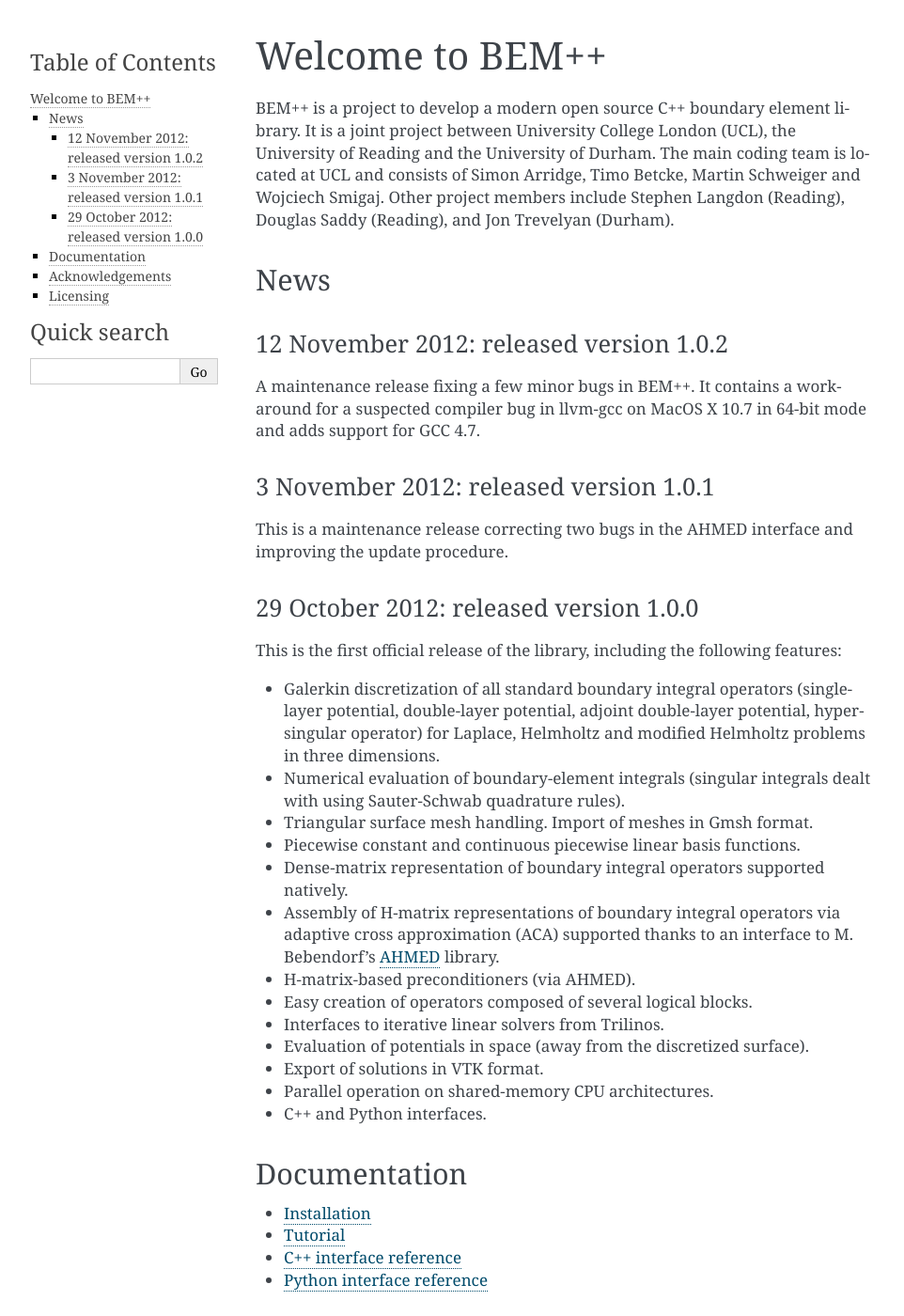
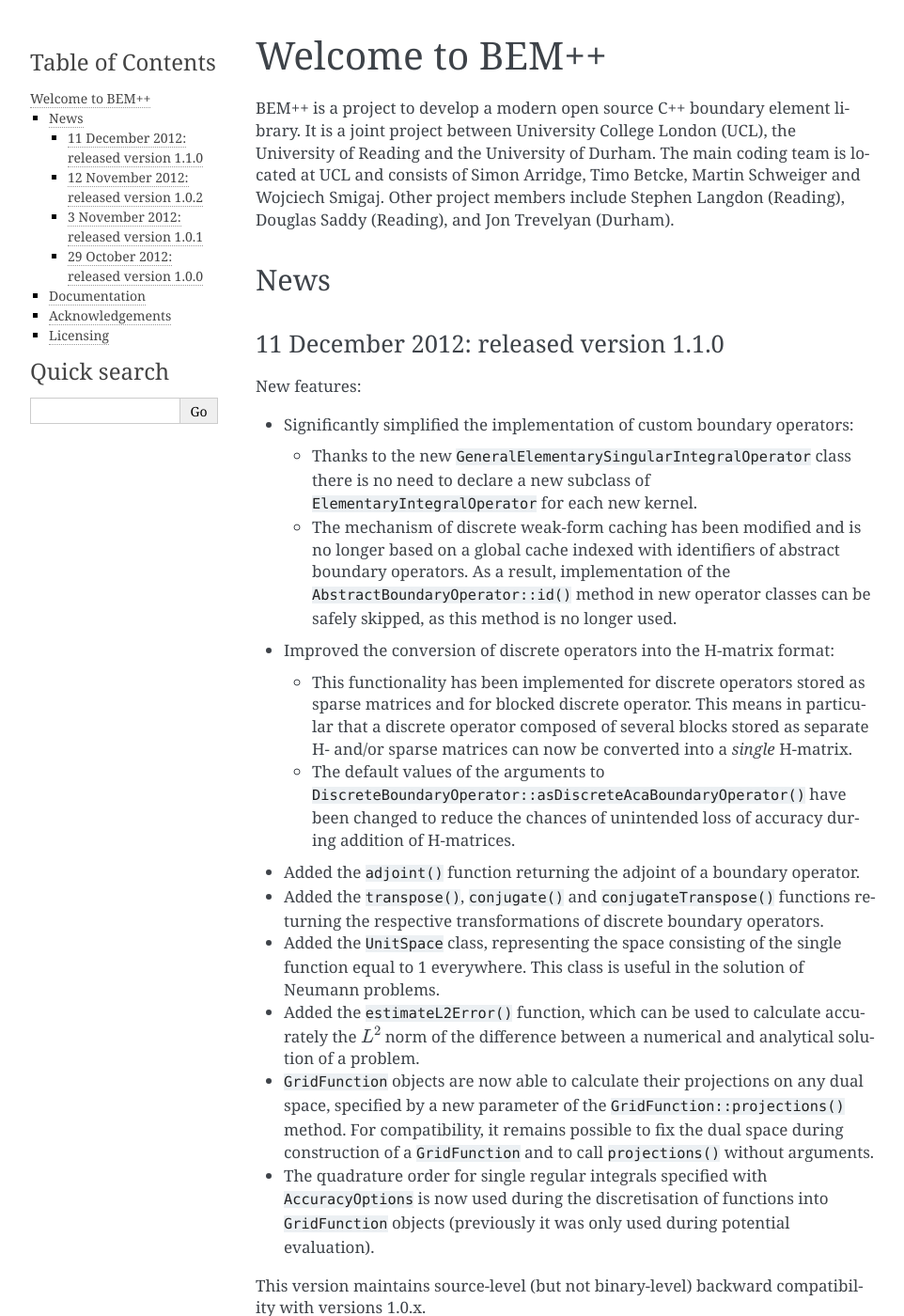
Before and after one commit to evantwout/web, a Sphinx documentation site: the page built from source/index.rst, in a window 1280 px wide and 1400 px high. Shown: the whole window at 94% size, without its empty margins (148-1110 px from the left). Built offline with Sphinx 7.4.7, drawn with Linux system fonts in a browser that asks for light colours; formulas are drawn with MathJax 3; some of the changed text lies outside the part shown.

Commit message:
Added information about release 1.1.

```diff
--- a/source/index.rst
+++ b/source/index.rst
@@ -14,6 +14,61 @@
 
 News
 ----
+
+11 December 2012: released version 1.1.0
+........................................
+
+New features:
+
+- Significantly simplified the implementation of custom boundary operators:
+
+  * Thanks to the new ``GeneralElementarySingularIntegralOperator`` class there is
+    no need to declare a new subclass of ``ElementaryIntegralOperator`` for each new
+    kernel.
+
+  * The mechanism of discrete weak-form caching has been modified and is no
+    longer based on a global cache indexed with identifiers of abstract boundary
+    operators. As a result, implementation of the ``AbstractBoundaryOperator::id()``
+    method in new operator classes can be safely skipped, as this method is no
+    longer used.
+
+- Improved the conversion of discrete operators into the H-matrix format:
+
+  * This functionality has been implemented for discrete operators stored as
+    sparse matrices and for blocked discrete operator. This means in particular
+    that a discrete operator composed of several blocks stored as separate H-
+    and/or sparse matrices can now be converted into a *single* H-matrix.
+
+  * The default values of the arguments to
+    ``DiscreteBoundaryOperator::asDiscreteAcaBoundaryOperator()`` have been changed
+    to reduce the chances of unintended loss of accuracy during addition of
+    H-matrices.
+
+- Added the ``adjoint()`` function returning the adjoint of a boundary operator.
+
+- Added the ``transpose()``, ``conjugate()`` and ``conjugateTranspose()`` functions
+  returning the respective transformations of discrete boundary operators.
+
+- Added the ``UnitSpace`` class, representing the space consisting of the single
+  function equal to 1 everywhere. This class is useful in the solution of
+  Neumann problems.
+
+- Added the ``estimateL2Error()`` function, which can be used to calculate
+  accurately the :math:`L^2` norm of the difference between a numerical and analytical
+  solution of a problem.
+
+- ``GridFunction`` objects are now able to calculate their projections on any dual
+  space, specified by a new parameter of the ``GridFunction::projections()`` method.
+  For compatibility, it remains possible to fix the dual space during
+  construction of a ``GridFunction`` and to call ``projections()`` without arguments.
+
+- The quadrature order for single regular integrals specified with
+  ``AccuracyOptions`` is now used during the discretisation of functions into
+  ``GridFunction`` objects (previously it was only used during potential
+  evaluation).
+
+This version maintains source-level (but not binary-level) backward
+compatibility with versions 1.0.x.
 
 12 November 2012: released version 1.0.2
 ........................................
@@ -74,8 +129,10 @@
 
    Installation <installation>
    Tutorial <tutorial_dirichlet>
-   C++ interface reference <http://www.bempp.org/cppref/index.html>
-   Python interface reference <http://www.bempp.org/pythonref/index.html>
+   C++ interface reference (version 1.1) <http://www.bempp.org/cppref/1.1/index.html>
+   Python interface reference (version (1.1) <http://www.bempp.org/pythonref/1.1/index.html>
+   C++ interface reference (version 1.0) <http://www.bempp.org/cppref/1.0/index.html>
+   Python interface reference (version (1.0) <http://www.bempp.org/pythonref/1.0/index.html>
 
 Acknowledgements
 ----------------
```
Also changed, not shown: source/installation.rst (+8 -5 lines).
